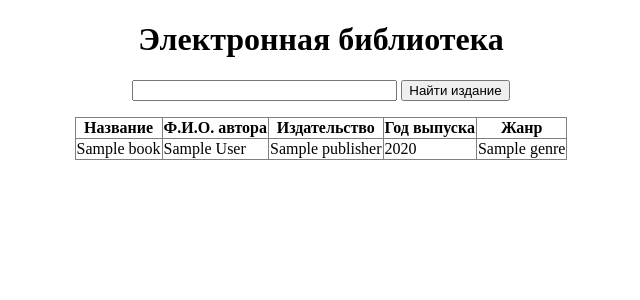
After one commit to chsergey03/digital_library, a Flask app: template templates/books.html in a window 1280 px wide. The commit adds this page. Shown: the top 300 px of the page, without its empty margins (319-959 px from the left). Run offline with Flask 3, Linux system fonts and the light colour scheme; the template is opened without the code that fills it: most values are stand-ins (such as "Sample title", 1, 10 or a date in 2020); parts of the project's set-up code (start-up, migrations or seed data) failed here and were passed over.

Commit message:
addition of page with books and search of them

```diff
--- /dev/null
+++ b/templates/books.html
@@ -0,0 +1,48 @@
+{% extends "base.html" %}
+
+{% block head_title %}
+    Издания
+{% endblock%}
+
+{% block body %}
+    <form action="" method="post">
+        <p style="text-align: center">
+            <label for="title_substr"></label>
+
+            <input type="text"
+                   id="title_substr"
+                   name="title_substr"
+                   size="30"/>
+
+            <input type="submit"
+                   value="Найти издание">
+        </p>
+    </form>
+
+    <table id="data"
+           class="table table-striped"
+           border="1"
+           style="border-collapse: collapse"
+           align="center">
+        <thead>
+            <tr>
+                <th>Название</th>
+                <th>Ф.И.О. автора</th>
+                <th>Издательство</th>
+                <th>Год выпуска</th>
+                <th>Жанр</th>
+            </tr>
+        </thead>
+        <tbody>
+            {% for book in books %}
+                <tr>
+                    <td>{{ book.title }}</td>
+                    <td>{{ book.author }}</td>
+                    <td>{{ book.publisher }}</td>
+                    <td>{{ book.release_year }}</td>
+                    <td>{{ book.genre.name }}</td>
+                </tr>
+            {% endfor %}
+        </tbody>
+    </table>
+{% endblock %}
--- a/templates/index.html
+++ b/templates/index.html
@@ -28,4 +28,10 @@
             </a>
         </p>
     {% endif %}
+
+    <p style="text-align: center">
+        <a href="http://127.0.0.1:5000/books">
+            Издания
+        </a>
+    </p>
 {% endblock %}
```
Also changed, not shown: modules/models.py (+16 -1 lines), modules/routers.py (+12 -0 lines).
